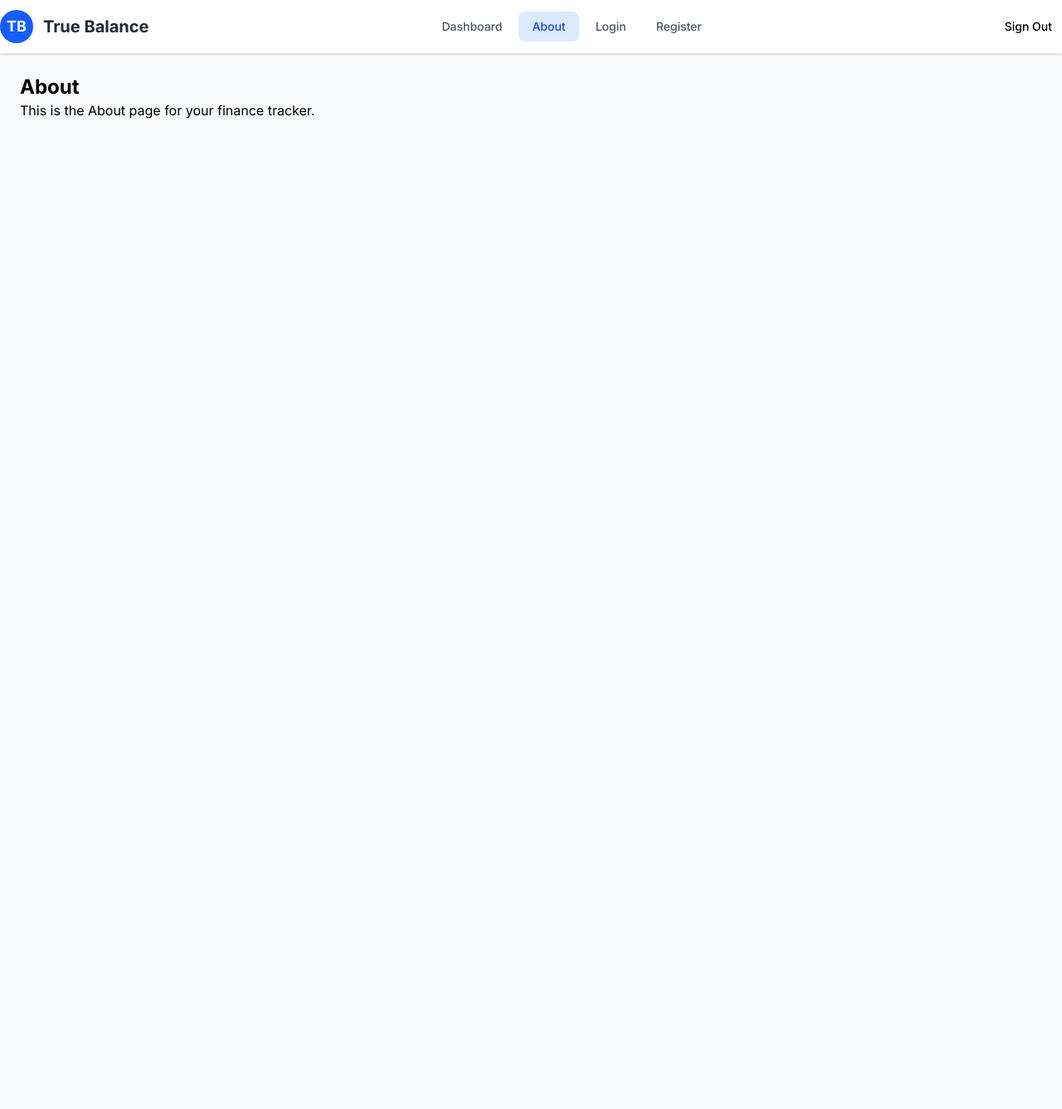
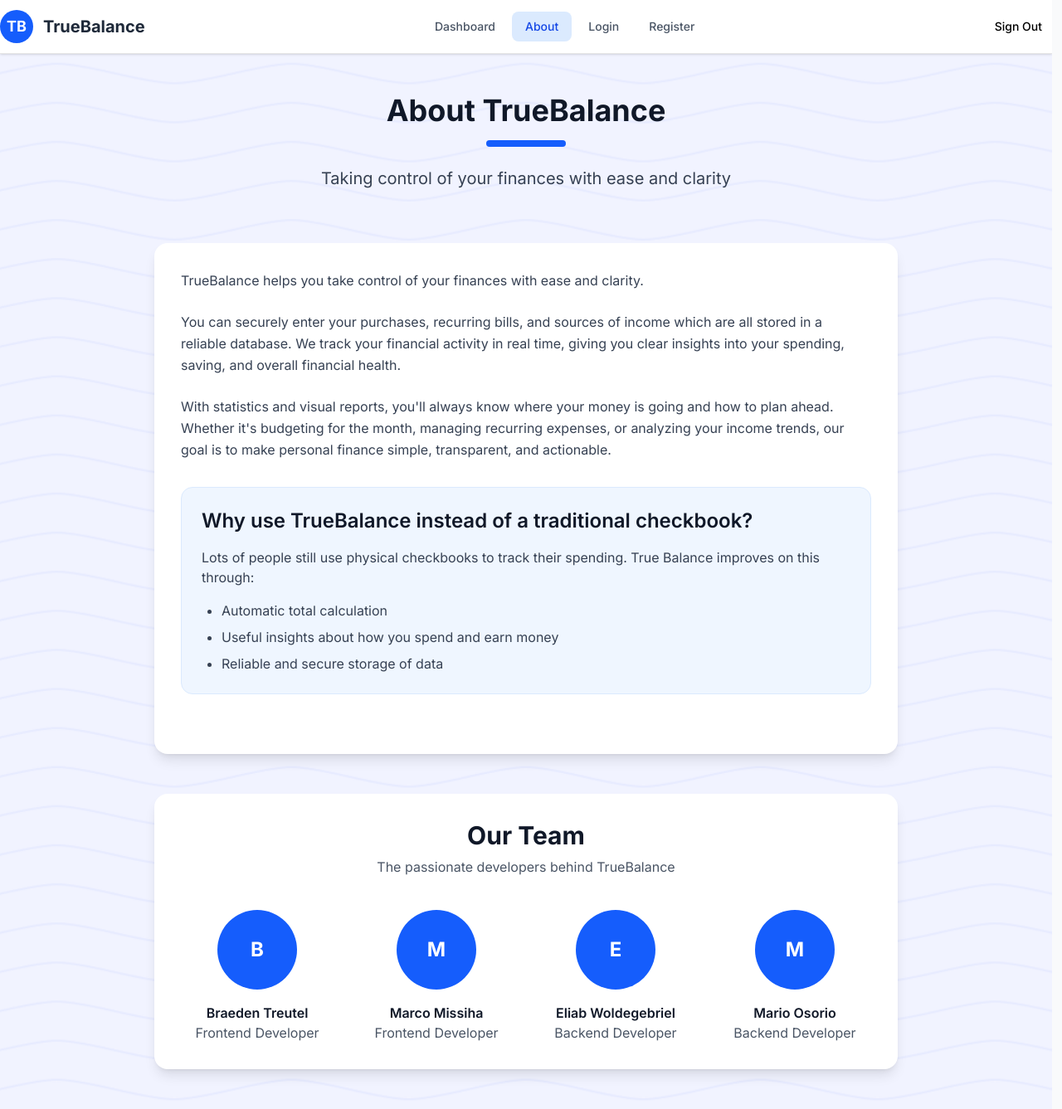
Before and after one commit to braeden512/TrueBalance, a Next.js app in the folder frontend/: page /about in a window 1280 px wide. Shown: the whole page at 83% size. Before the commit the page ends 800 px from the top, so only its background shows below. Built offline with nearby package versions, Linux system fonts and the light colour scheme.

Commit message:
Got new font, made about page, changed scroll bar, etc

```diff
--- a/frontend/src/app/about/page.tsx
+++ b/frontend/src/app/about/page.tsx
@@ -1,8 +1,93 @@
 export default function AboutPage() {
   return (
-    <div className="p-6">
-      <h1 className="text-2xl font-bold">About</h1>
-      <p>This is the About page for your finance tracker.</p>
+    <div className="min-h-screen py-12 px-4 sm:px-6 lg:px-8 bg-cover bg-center"
+    style={{ backgroundImage: "url('/images/background_pattern.png')" }}>
+      <div className="max-w-4xl mx-auto">
+        {/* Header Section */}
+        <div className="text-center mb-16">
+          <h1 className="text-4xl font-bold text-gray-900 mb-4">About TrueBalance</h1>
+          <div className="w-24 h-2 bg-blue-600 mx-auto mb-6 rounded-full"></div>
+          <p className="text-xl text-gray-700 max-w-2xl mx-auto">
+            Taking control of your finances with ease and clarity
+          </p>
+        </div>
+
+        {/* Main Content */}
+        <div className="bg-white rounded-2xl shadow-lg p-8 mb-12">
+          <div className="prose prose-lg max-w-none">
+            <p className="text-gray-700 leading-relaxed mb-6">
+              TrueBalance helps you take control of your finances with ease and clarity.
+            </p>
+
+            <p className="text-gray-700 leading-relaxed mb-6">
+              You can securely enter your purchases, recurring bills, and sources of income which are all stored in a reliable database. We track your financial activity in real time, giving you clear insights into your spending, saving, and overall financial health.
+            </p>
+
+            <p className="text-gray-700 leading-relaxed mb-8">
+              With statistics and visual reports, you&apos;ll always know where your money is going and how to plan ahead. Whether it&apos;s budgeting for the month, managing recurring expenses, or analyzing your income trends, our goal is to make personal finance simple, transparent, and actionable.
+            </p>
+
+            <div className="bg-blue-50 p-6 rounded-xl border border-blue-100 mb-10">
+              <h2 className="text-2xl font-semibold text-gray-900 mb-4 flex items-center">
+                Why use TrueBalance instead of a traditional checkbook?
+              </h2>
+              <p className="text-gray-700 mb-4">
+                Lots of people still use physical checkbooks to track their spending. True Balance improves on this through:
+              </p>
+              <ul className="list-disc pl-6 text-gray-700 space-y-2">
+                <li>Automatic total calculation</li>
+                <li>Useful insights about how you spend and earn money</li>
+                <li>Reliable and secure storage of data</li>
+              </ul>
+            </div>
+          </div>
+        </div>
+
+        {/* Team Section */}
+        <div className="bg-white rounded-2xl shadow-lg p-8">
+          <h2 className="text-3xl font-bold text-center text-gray-900 mb-2">Our Team</h2>
+          <p className="text-gray-600 text-center mb-10">The passionate developers behind TrueBalance</p>
+
+          <div className="grid grid-cols-1 md:grid-cols-2 lg:grid-cols-4 gap-8">
+            {/* Braeden */}
+            <div className="text-center">
+              {/* eventually replace this with a picture of us */}
+              <div className="w-24 h-24 bg-blue-600 rounded-full mx-auto mb-4 flex items-center justify-center text-white text-2xl font-bold">
+                B
+              </div>
+              <h3 className="font-semibold text-gray-900">Braeden Treutel</h3>
+              <p className="text-gray-600">Frontend Developer</p>
+            </div>
+
+            {/* Marco */}
+            <div className="text-center">
+              <div className="w-24 h-24 bg-blue-600 rounded-full mx-auto mb-4 flex items-center justify-center text-white text-2xl font-bold">
+                M
+              </div>
+              <h3 className="font-semibold text-gray-900">Marco Missiha</h3>
+              <p className="text-gray-600">Frontend Developer</p>
+            </div>
+
+            {/* Eliab */}
+            <div className="text-center">
+              <div className="w-24 h-24 bg-blue-600 rounded-full mx-auto mb-4 flex items-center justify-center text-white text-2xl font-bold">
+                E
+              </div>
+              <h3 className="font-semibold text-gray-900">Eliab Woldegebriel</h3>
+              <p className="text-gray-600">Backend Developer</p>
+            </div>
+
+            {/* Mario */}
+            <div className="text-center">
+              <div className="w-24 h-24 bg-blue-600 rounded-full mx-auto mb-4 flex items-center justify-center text-white text-2xl font-bold">
+                M
+              </div>
+              <h3 className="font-semibold text-gray-900">Mario Osorio</h3>
+              <p className="text-gray-600">Backend Developer</p>
+            </div>
+          </div>
+        </div>
+      </div>
     </div>
   );
 }
--- a/frontend/src/app/dashboard/page.tsx
+++ b/frontend/src/app/dashboard/page.tsx
@@ -2,7 +2,7 @@ export default function DashboardPage() {
   return (
     <div className="p-6">
       <h1 className="text-2xl font-bold">Dashboard</h1>
-      <p>Here you will track your income and expenses.</p>
+      <p>Dashboard text boom</p>
     </div>
   );
 }
--- a/frontend/src/app/globals.css
+++ b/frontend/src/app/globals.css
@@ -118,16 +118,34 @@
   --sidebar-ring: oklch(0.556 0 0);
 }
 
+/* fixes weird issue with scrollbar */
+html {
+  overflow-y: scroll;
+  scrollbar-gutter: stable;
+}
+::-webkit-scrollbar {
+  width: 12px;
+}
+::-webkit-scrollbar-track {
+  background: #f1f1f1;
+}
+::-webkit-scrollbar-thumb {
+  background: #c1c1c1;
+  border-radius: 6px;
+}
+::-webkit-scrollbar-thumb:hover {
+  background: #a8a8a8;
+}
+/* end of scrollbar fix */
+
 @layer base {
   * {
     @apply border-border outline-ring/50;
+    font-family: inherit;
   }
   body {
     @apply bg-background text-foreground;
     color: rgb(var(--foreground-rgb));
     font-family: var(--font-inter), system-ui, -apple-system, sans-serif;
   }
-  * {
-    font-family: inherit;
-  }
 }
--- a/frontend/src/app/login/page.tsx
+++ b/frontend/src/app/login/page.tsx
@@ -8,14 +8,14 @@ export default function LoginPage() {
       className="min-h-[calc(100vh-5rem)] bg-cover bg-center flex items-center justify-center"
       style={{ backgroundImage: "url('/images/background_pattern.png')" }}
     >
-      <div className="bg-white/90 backdrop-blur-md rounded-xl shadow-lg p-8 w-full max-w-md mx-4">
-        <div className="flex justify-center mb-4">
+      <div className="bg-white/90 backdrop-blur-md rounded-xl shadow-lg p-10 w-full max-w-md">
+        <div className="flex justify-center mb-1">
           <div className="w-16 h-16 rounded-full bg-blue-600 flex items-center justify-center">
             <span className="text-2xl font-bold text-white">TB</span>
           </div>
         </div>
 
-        <h1 className="text-3xl font-bold mb-6 text-center">Log in</h1>
+        <h1 className="text-3xl font-bold mb-3 text-center">Log in</h1>
 
         <form className="flex flex-col gap-5" autoComplete="off">
           <div className="flex flex-col gap-1">
--- a/frontend/src/app/register/page.tsx
+++ b/frontend/src/app/register/page.tsx
@@ -8,8 +8,8 @@ export default function RegisterPage() {
       className="min-h-[calc(100vh-5rem)] bg-cover bg-center flex items-center justify-center"
       style={{ backgroundImage: "url('/images/background_pattern.png')" }}
     >
-      <div className="bg-white/90 backdrop-blur-md rounded-xl shadow-lg p-8 w-full max-w-md mx-4">
-        <div className="flex justify-center mb-4">
+      <div className="bg-white/90 backdrop-blur-md rounded-xl shadow-lg p-10 w-full max-w-md">
+        <div className="flex justify-center mb-2">
           <div className="w-16 h-16 rounded-full bg-blue-600 flex items-center justify-center">
             <span className="text-2xl font-bold text-white">TB</span>
           </div>
@@ -38,9 +38,9 @@ export default function RegisterPage() {
             />
           </div>
           <div className="flex flex-col gap-1">
-            <Label htmlFor="password">Retype Password</Label>
+            <Label htmlFor="retype_password">Retype Password</Label>
             <Input
-              id="password"
+              id="retype_password"
               type="password"
               placeholder="********"
               autoComplete="new-password"
--- a/frontend/src/components/ui/navbar.tsx
+++ b/frontend/src/components/ui/navbar.tsx
@@ -17,7 +17,7 @@ export default function Navbar() {
           <div className="flex h-10 w-10 items-center justify-center rounded-full bg-blue-600">
             <span className="text-lg font-bold text-white">TB</span>
           </div>
-          <span className="text-xl font-bold text-gray-800">True Balance</span>
+          <span className="text-xl font-bold text-gray-800">TrueBalance</span>
         </div>
 
         {/* Navigation Links */}
@@ -75,7 +75,7 @@ export default function Navbar() {
         {/* Auth Buttons */}
         <div className="flex items-center space-x-2">
           <Button variant="ghost" size="sm" asChild>
-            {/* haven't created this yet */}
+            {/* haven't created this endpoint yet */}
             <Link href="/logout">Sign Out</Link>
           </Button>
         </div>
```
Also changed, not shown: frontend/public/images/background_pattern.png, 1 other file (tests, documents, lock files or other folders).
